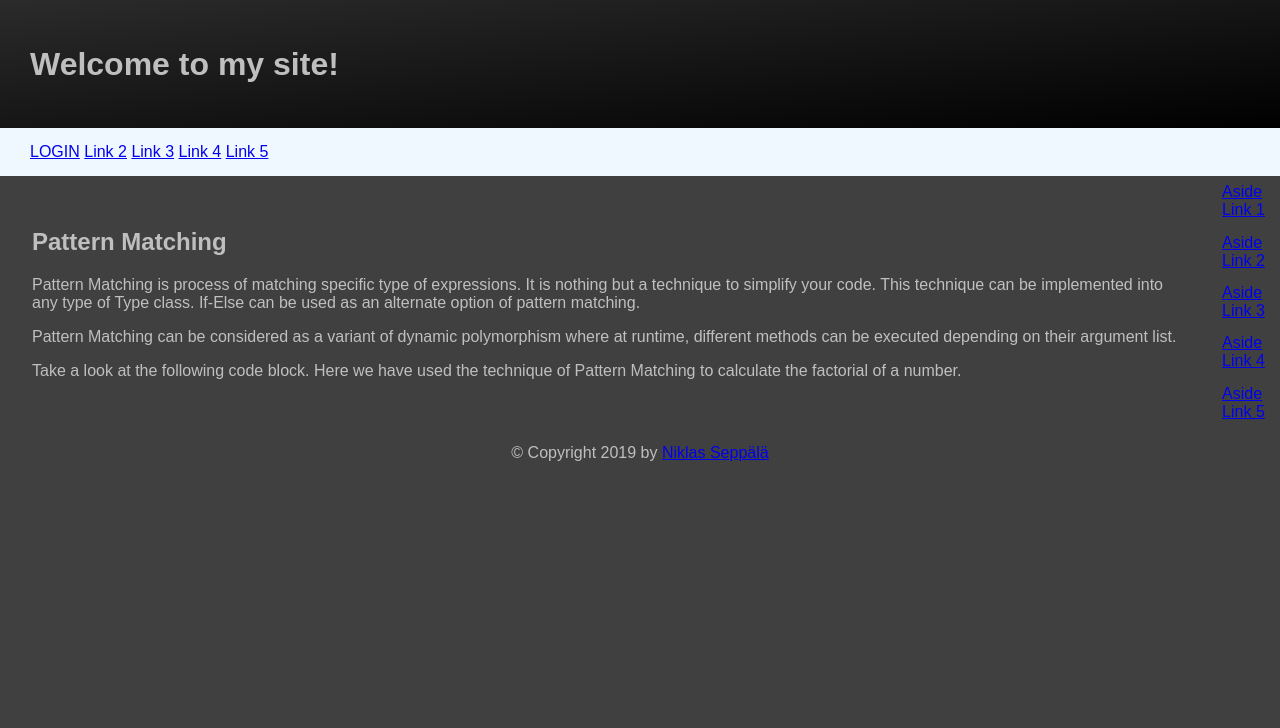
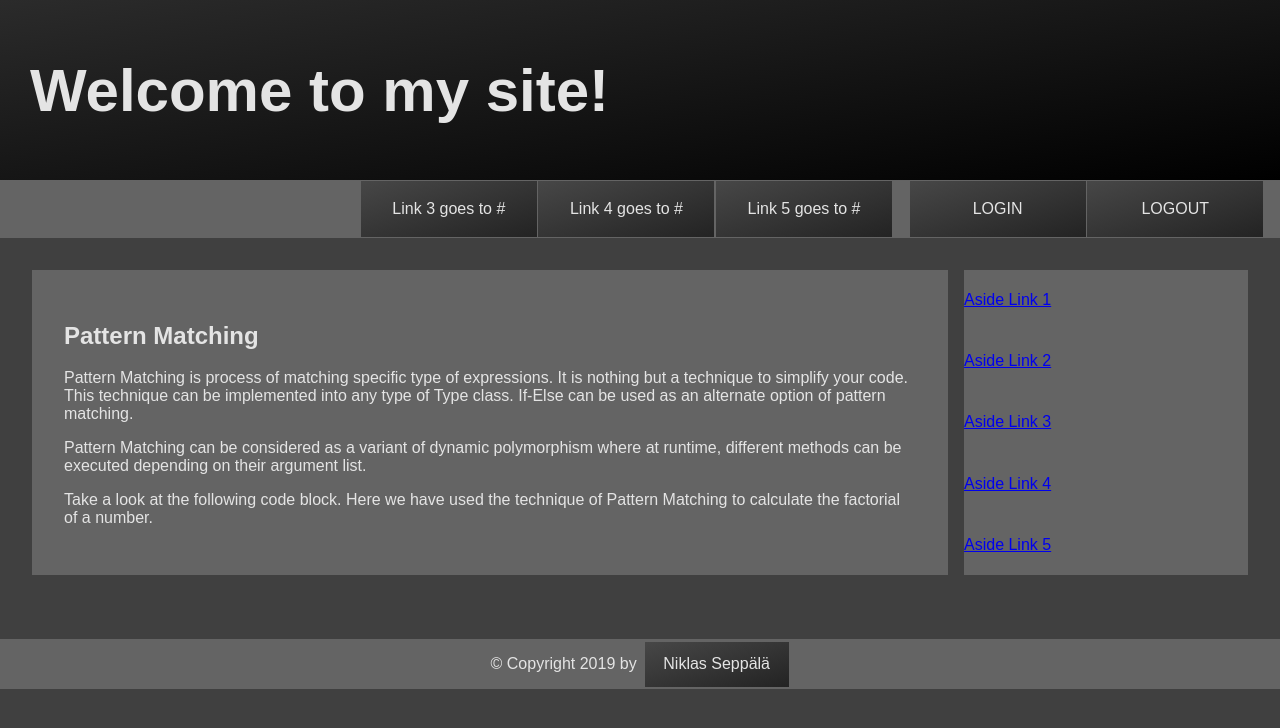
Before and after one commit to NikkeArp/my-website, a Flask app: page / in a window 1280 px wide. Shown: the top 728 px of the page. Run offline with Flask 2, Linux system fonts and the light colour scheme.

Commit message:
Created buttonLink stylesheet for link-styles, tweaked link classes, worked more on sites overall style.

```diff
--- /dev/null
+++ b/static/buttonLink.css
@@ -0,0 +1,29 @@
+/*****************************************************************/
+/** This stylesheet defines styles links that look like buttons **/
+/*****************************************************************/
+
+a.buttonLink:link, a.buttonLink:visited {
+    background-image: linear-gradient(to top left, #232323, #474747);
+    color: inherit;
+    padding: 1em;
+    height: 1.5em;
+    width: 9em;
+
+    text-decoration: none;
+
+    display: flex;
+    align-items: center;
+    justify-content: center;
+
+    margin: .05em;
+}
+
+a.buttonLink:hover, a.buttonLink:active {
+    background-image: linear-gradient(to top left, #3b3b3b, #5a5a5a);
+}
+
+#footerLink {
+    height: 0.8em;
+    width: 7em;
+    margin-left: 0.5em;
+}
--- a/static/layoutStyle.css
+++ b/static/layoutStyle.css
@@ -2,14 +2,10 @@
 /**** This stylesheet defines styles for overall page-layout. ****/
 /*****************************************************************/
 
-html {
-
-}
-
 body {
     font-family: Arial, Helvetica, sans-serif;
     background-color: #404040;
-    color: #bfbfbf;
+    color: #e4e4e4;
 
     margin: 0px;
 }
@@ -29,36 +25,69 @@ header {
 
     padding-left: 30px;
 
-    height: 8em;
+    font-size: 30px;
+
+    height: 6em;
 }
 
 
 nav {
-    background-color: aliceblue;
+    background-color: #646464;
 
     display: flex;
     flex-direction: row;
     align-items: center;
 
-    padding-left: 30px;
+    padding-left: 1em;
+    padding-right: 1em;
 
-    height: 3em;
+
+    height: 3.6em;
+}
+
+div.loginLinks {
+
+
+    display: flex;
+    justify-content: space-around;
+
+}
+
+div.internalLinks {
+    margin-left: auto;
+    display: flex;
+    margin-right: 1em;
+
 }
 
 section {
     display: flex;
+    margin-bottom: 2em;
+    padding: 2em;
 }
 
 article {
     padding: 2em;
+    background-color: #646464;
+
+    width: 75%;
 }
 
 aside {
+    background-color: #646464;
+
     display: flex;
     flex-direction: column;
     justify-content: space-around;
+
+    width: 25%;
+
+    margin-left: 1em;
 }
 
 footer {
-    text-align: center;
+    background-color: #646464;
+    display: flex;
+    justify-content: center;
+    align-items: center;
 }
--- a/templates/index.html
+++ b/templates/index.html
@@ -3,12 +3,14 @@
 {% block header %}{% endblock header %}
 {% block content %}
 <nav>
-  <div class="navlinks">
-    <a class="navLink" href="./login">LOGIN</a>
-    <a class="navLink" href="#">Link 2</a>
-    <a class="navLink" href="#">Link 3</a>
-    <a class="navLink" href="#">Link 4</a>
-    <a class="navLink" href="#">Link 5</a>
+  <div class="internalLinks">
+    <a class="buttonLink" href="#">Link 3 goes to #</a>
+    <a class="buttonLink" href="#">Link 4 goes to #</a>
+    <a class="buttonLink" href="#">Link 5 goes to #</a>
+  </div>
+  <div class="loginLinks">
+    <a class="buttonLink" href="./login">LOGIN</a>
+    <a class="buttonLink" href="#">LOGOUT</a>
   </div>
 </nav>
 <section>
--- a/templates/layout.html
+++ b/templates/layout.html
@@ -3,6 +3,7 @@
 
   <head>
     <link rel="stylesheet" href="{{ url_for('static', filename='layoutStyle.css') }}">
+    <link rel="stylesheet" href="{{ url_for('static', filename='buttonLink.css') }}">
     <meta charset="UTF-8">
     <title>{% block title %}{% endblock title %}</title>
   </head>
@@ -15,7 +16,8 @@
     {% block content %}{% endblock content %}
     <footer>
       {% block footer %}
-      <p>&copy; Copyright 2019 by <a href="http://domain.invalid/">Niklas Seppälä</a></p>
+      <p>&copy; Copyright 2019 by</p><a id="footerLink" class="buttonLink" href="http://domain.invalid/">Niklas
+        Seppälä</a>
       {% endblock footer %}
     </footer>
   </body>
```
